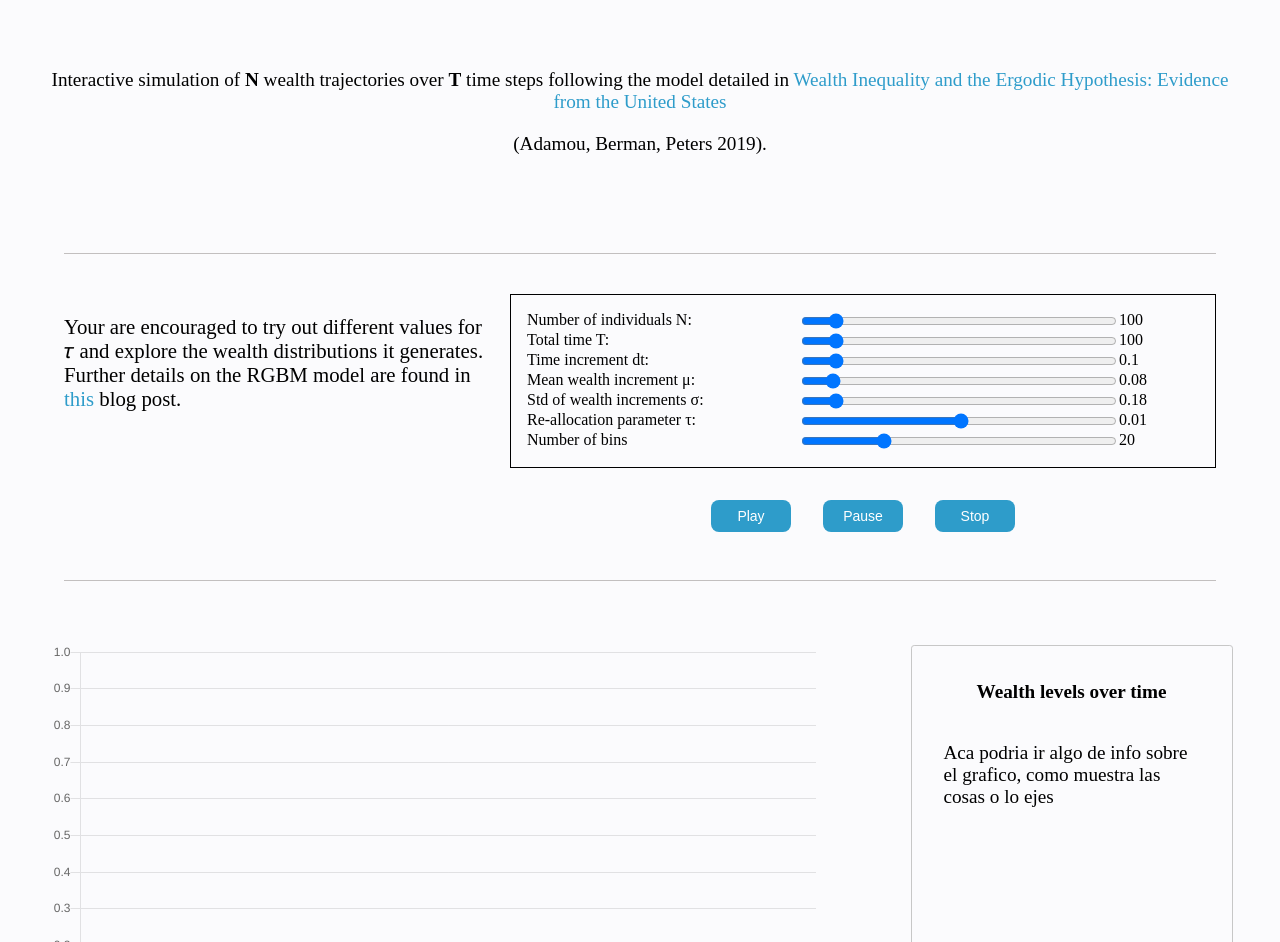
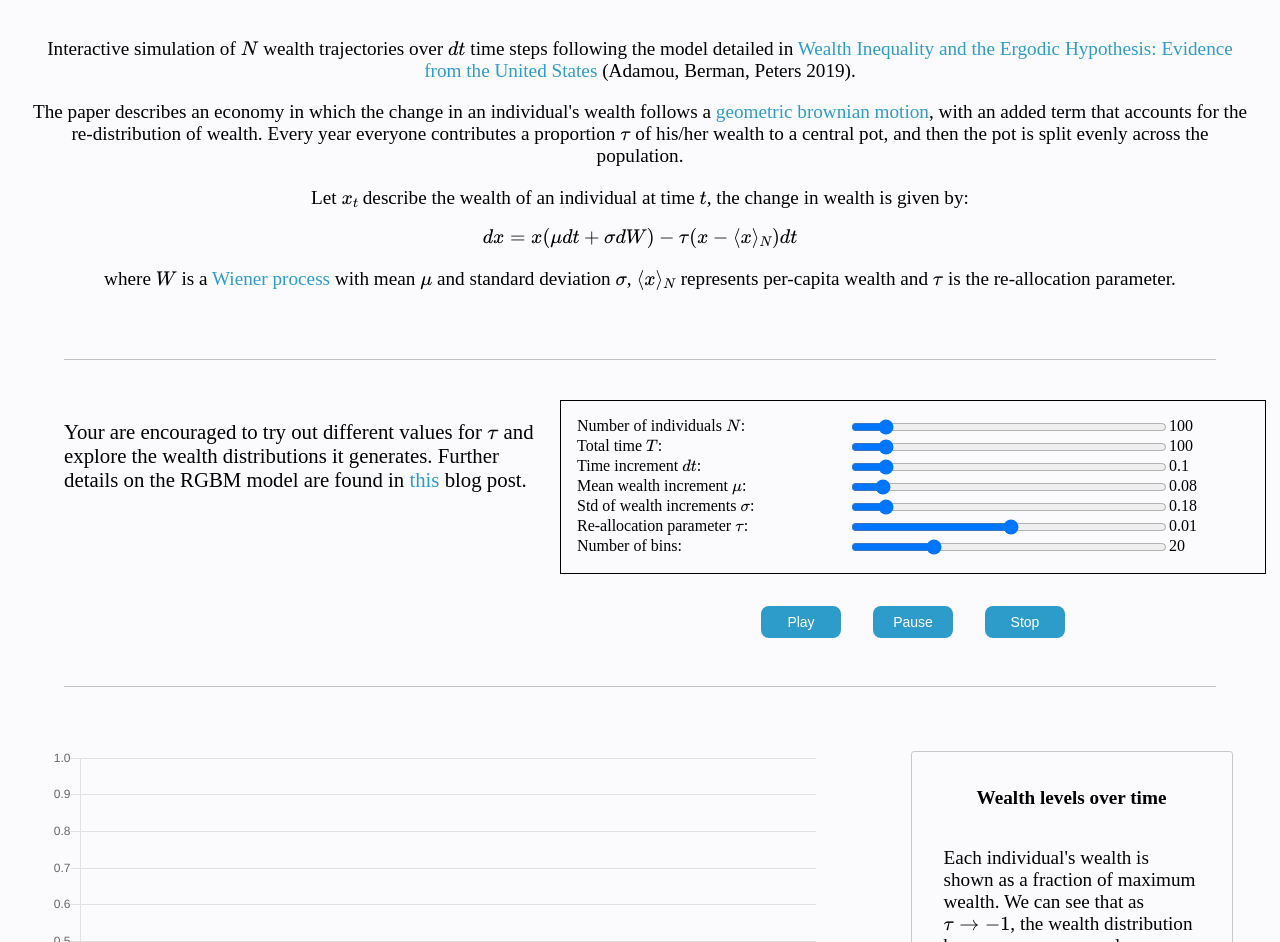
Before and after one commit to LMLhub/RGBM_animations, a website: page index.html in a window 1280 px wide. Shown: the part 419-1361 px from the top of the page. Drawn offline with nearby package versions, Linux system fonts and the light colour scheme; a web font is replaced by a local one.

Commit message:
Added more text. Added Latex formulas

```diff
--- a/index.html
+++ b/index.html
@@ -13,6 +13,9 @@
   <meta name="description" content="Interactive simulation of N wealth trajectories over T time steps">
   <link rel="stylesheet" href="assets/css/main.css" />
   <link href="https://fonts.googleapis.com/css?family=Lato&display=swap" rel="stylesheet" />
+  <script src="https://polyfill.io/v3/polyfill.min.js?features=es6"></script>
+  <script id="MathJax-script" async
+          src="https://cdn.jsdelivr.net/npm/mathjax@3/es5/tex-mml-chtml.js"></script>
   <title>RGBM wealth distribution model</title>
 </head>
 
@@ -21,21 +24,27 @@
     <h1>RGBM <br> wealth distribution <br> model</h1>
     <div class="text-container">
       <p>
-        Interactive simulation of <strong>N</strong> wealth trajectories over
-        <strong>T</strong> time steps following the model detailed in
+        Interactive simulation of \(N\) wealth trajectories over
+        \(dt\) time steps following the model detailed in
         <a href="http://ssrn.com/abstract=2794830">Wealth Inequality and the Ergodic Hypothesis: Evidence from the
-          United States</a></p>
+          United States</a> (Adamou, Berman, Peters 2019).
+      </p>
       <p>
-        (Adamou, Berman, Peters 2019).
+         The paper describes an economy in which the change in an individual's wealth follows a <a href="https://en.wikipedia.org/wiki/Geometric_Brownian_motion">geometric brownian motion</a>, with an added term that accounts for the re-distribution of wealth. Every year everyone contributes a proportion \(\tau\) of his/her wealth to a central pot, and then the pot is split evenly across the population.
       </p>
+      <p>
+          Let \(x_t\) describe the wealth of an individual at time \(t\), the change in wealth is given by:
+          $$dx = x(\mu dt + \sigma dW) - \tau(x - \langle x \rangle_N) dt$$
+
+          where \(W\) is a <a href="https://en.wikipedia.org/wiki/Wiener_process">Wiener process</a> with mean \(\mu\) and standard deviation \(\sigma\), \(\langle x \rangle_N\) represents per-capita wealth and \(\tau\) is the re-allocation parameter.
       </p>
     </div>
 
   </div>
   <div class="info-container">
-    <div class="info">
-      <p >
-        Your are encouraged to try out different values for 𝜏 and explore the
+    <div>
+      <p class="info">
+        Your are encouraged to try out different values for \(\tau\) and explore the
         wealth distributions it generates. Further details on the RGBM model are
         found in
         <a href="https://ergodicityeconomics.com/2017/08/14/wealth-redistribution-and-interest-rates/">this</a>
@@ -45,21 +54,21 @@
     <div class="parameter-container">
 
         <div class="parameters">
-            <label for="N">Number of individuals N:</label>
+            <label for="N">Number of individuals \(N\):</label>
             <input type="range" id="N" name="N" min="10" max="1000" value="100" step="10" onchange="Nvalue.value=value" />
             <output id="Nvalue">100</output>
-            <label for="T">Total time T:</label>
+            <label for="T">Total time \(T\):</label>
             <input type="range" id="T" name="T" min="10" max="1000" value="100" step="10" onchange="Tvalue.value=value" />
             <output id="Tvalue">100</output>
-            <label for="dt">Time increment dt:</label>
+            <label for="dt">Time increment \(dt\):</label>
             <input type="range" id="dt" name="dt" min="0.01" max="1" value="0.1" step="0.01" onchange="dtvalue.value=value" />
             <output id="dtvalue">0.1</output>
 
-            <label for="mu">Mean wealth increment &#956;:</label>
+            <label for="mu">Mean wealth increment \(\mu\):</label>
             <input type="range" id="mu" name="mu" min="0" max="1" value="0.08" step="0.01" onchange="muvalue.value=value" />
             <output id="muvalue">0.08</output>
 
-            <label for="sigma">Std of wealth increments &#963;:</label>
+            <label for="sigma">Std of wealth increments \(\sigma\):</label>
             <input
               type="range"
               id="sigma"
@@ -72,7 +81,7 @@
             />
             <output id="sigmavalue">0.18</output>
 
-            <label for="tau">Re-allocation parameter &#964;:</label>
+            <label for="tau">Re-allocation parameter \(\tau\):</label>
             <input
               type="range"
               id="tau"
@@ -85,7 +94,7 @@
             />
             <output id="tauvalue">0.01</output>
 
-            <label for="bins">Number of bins</label>
+            <label for="bins">Number of bins:</label>
             <input
               type="range"
               id="bins"
@@ -117,7 +126,7 @@
       </div>
       <div class="graph-info">
         <p class="title">Wealth levels over time</p>
-        <p>Aca podria ir algo de info sobre el grafico, como muestra las cosas o lo ejes</p>
+        <p>Each individual's wealth is shown as a fraction of maximum wealth. We can see that as \(\tau \to -1\), the wealth distribution becomes more unequal. Importantly, wealth <i>can</i> become negative, but the plot only shows positive wealth individuals.</p>
         <span class="time" id="animation_time"></span>
       </div>
     </div>
@@ -128,16 +137,16 @@
         </div>
         <div class="graph-info">
           <p class="title">Histogram of wealth levels</p>
-          <p>Aca podria ir algo de info sobre el grafico, como muestra las cosas o lo ejes</p>
+          <p>In this plot we discretize wealth levels in a number of bins, and show the number of individuals per bin.</p>
           <span class="time" id="histogram_time"></span>
-
         </div>
       </div>
 
 
   </div>
   <footer>
-      https://ergodicityeconomics.com/
+    <p>Made with <span style="color: #e25555;">&#9829;</span> by <a href="https://lambdaclass.com">Lambdaclass</a></p>
+    <p>Visit <a href="https://www.ergodicityeconomics.com">Ergodicity Economics</a></p>
   </footer>
 
   <script src="assets/js/bundle.js" type="text/javascript"></script>
```
